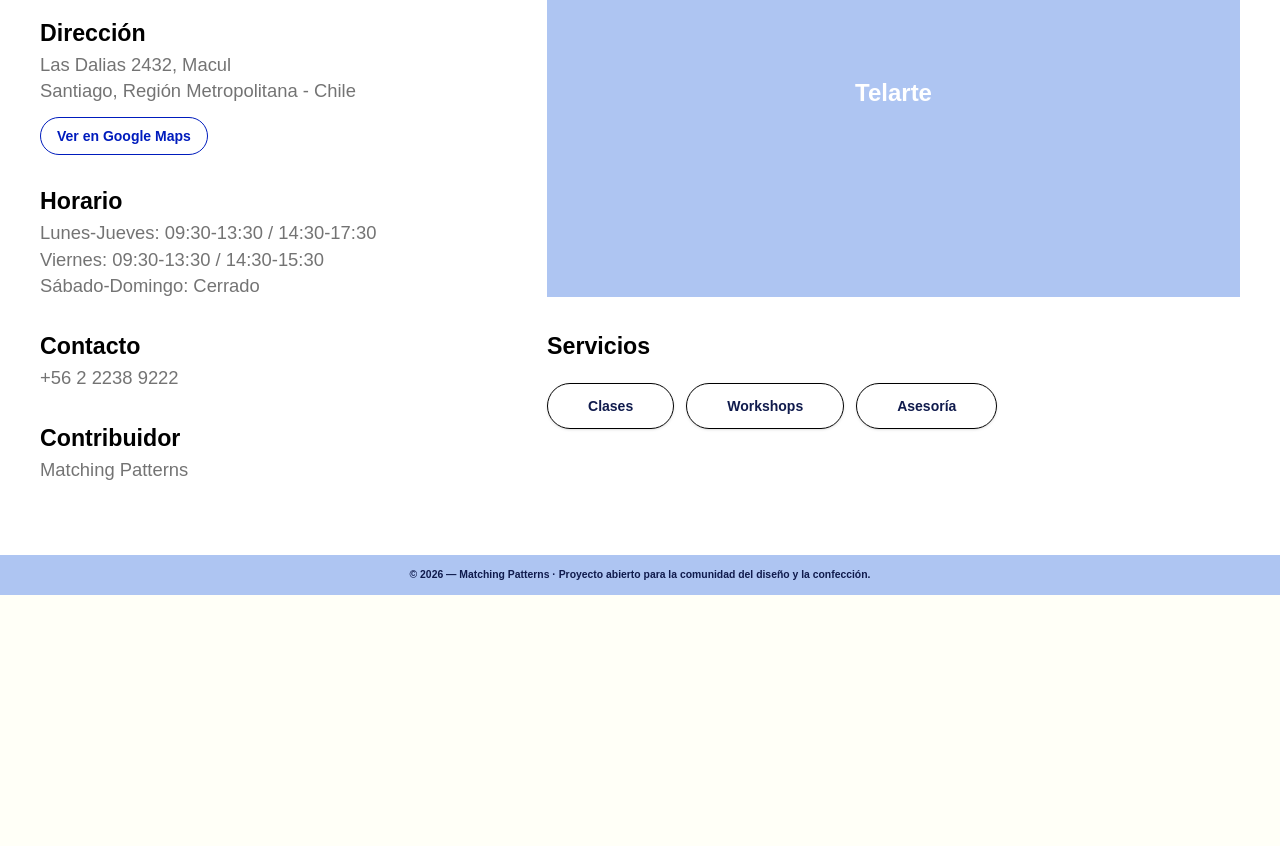
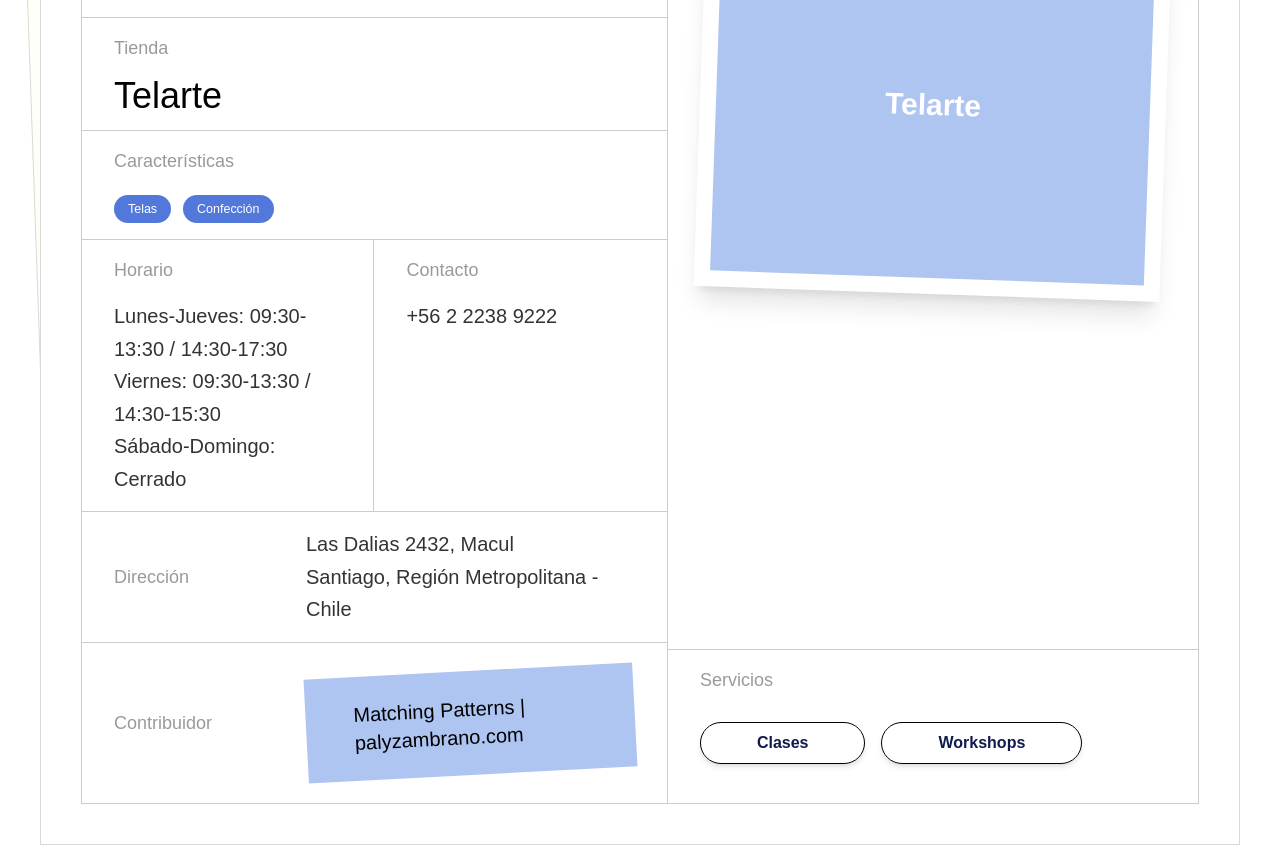
Before and after one commit to PalyZambrano/matching-patterns, a SvelteKit app: page /stores/1 in a window 1280 px wide. Shown: the part 240-1086 px from the top of the page. Before the commit the page ends 835 px from the top, so only its background shows below. Built offline with nearby package versions, Linux system fonts and the light colour scheme.

Commit message:
fix:detailpage

```diff
--- a/src/lib/components/molecules/SectionHeading.svelte
+++ b/src/lib/components/molecules/SectionHeading.svelte
@@ -8,9 +8,9 @@
 </script>
 
 <div class:max-w-2xl={!centered} class:mx-auto={centered} class:text-center={centered}>
-	{#if eyebrow}<p class="mb-3 text-xs font-bold text-brand uppercase">{eyebrow}</p>{/if}
+	{#if eyebrow}<p class="mb-3 text-xs font-bold text-brand-soft    uppercase">{eyebrow}</p>{/if}
 	<h2 class="m-0 text-[clamp(1.9rem,3vw,2.5rem)] leading-tight font-black text-black">{title}</h2>
-	{#if description}<p class="mt-2 mb-0 max-w-xl text-[0.95rem] leading-relaxed text-ink/65">
+	{#if description}<p class="mt-2 mb-0  max-w-xl text-[0.95rem] leading-relaxed text-ink/65">
 			{description}
 		</p>{/if}
 </div>
--- a/src/lib/components/organisms/CitiesSection.svelte
+++ b/src/lib/components/organisms/CitiesSection.svelte
@@ -12,7 +12,6 @@
 			centered
 			eyebrow="La comunidad se cose localmente"
 			title="Explora por ciudad"
-			description="Descubre las tiendas y recursos que tienes más cerca."
 		/>
 		<div class="mt-12"><CityGrid {cities} /></div>
 	</div>
--- a/src/lib/components/organisms/CreatorSelectionSection.svelte
+++ b/src/lib/components/organisms/CreatorSelectionSection.svelte
@@ -37,7 +37,7 @@
 </script>
 
 <section id="recursos" class="overflow-hidden bg-brand-pale px-5 py-14 md:px-10 md:py-20">
-	<div class="relative mx-auto flex min-h-[430px] max-w-7xl flex-col items-center justify-center">
+	<div class="relative mx-auto flex min-h-[480px] max-w-7xl flex-col items-center justify-center">
 		{#each features as feature}
 			<div
 				class="absolute hidden w-36 border-t border-brand-soft/50 md:block {feature.lineClass}"
--- a/src/lib/data/home.ts
+++ b/src/lib/data/home.ts
@@ -9,6 +9,7 @@
 		city: 'Alicante',
 		address: 'Carrer Pintor Aparicio, 29',
 		tags: ['Tapicería', 'Venta por mayor'],
+		materials: ['Denim', 'Cotton'],
 		studentDiscount: true,
 		category: 'telas',
 		img: '/test-image.png'
@@ -21,6 +22,7 @@
 		city: 'Barcelona',
 		address: 'Passeig de Gràcia, 42',
 		tags: ['Lino', 'Seda'],
+		materials: ['Velvet', 'Cotton'],
 		studentDiscount: false,
 		category: 'telas',
 		img: '/test-image.png'
@@ -33,6 +35,7 @@
 		city: 'Bilbao',
 		address: 'Calle Licenciado Poza, 14',
 		tags: ['Botones', 'Cremalleras'],
+		materials: ['Denim'],
 		studentDiscount: true,
 		category: 'telas',
 		img: '/test-image.png'
@@ -45,6 +48,7 @@
 		city: 'Valencia',
 		address: 'Polígono Industrial Vara de Quart',
 		tags: ['Serigrafía', 'DTF'],
+		materials: ['Velvet'],
 		studentDiscount: false,
 		category: 'estampados',
 		img: '/test-image.png'
--- a/src/lib/types.ts
+++ b/src/lib/types.ts
@@ -6,6 +6,7 @@
 	city: string;
 	address: string;
 	tags: string[];
+	materials?: string[];
 	studentDiscount: boolean | null;
 	category: 'telas' | 'merceria' | 'estampados';
 	img?: string | null;
@@ -33,4 +34,5 @@
 export interface Contributor {
 	name: string;
 	url?: string | null;
+	urlLabel?: string | null;
 }
--- a/src/routes/stores/+server.ts
+++ b/src/routes/stores/+server.ts
@@ -29,7 +29,8 @@
 		],
 		contributor: {
 			name: 'Matching Patterns',
-			url: null
+			url: 'https://palyzambrano.com',
+			urlLabel: 'palyzambrano.com'
 		}
 	},
 	{
@@ -50,7 +51,8 @@
 		hours: ['Lunes-Viernes: 09:30-16:00', 'Sábado: 09:30-14:00', 'Domingo: Cerrado'],
 		contributor: {
 			name: 'Matching Patterns',
-			url: null
+			url: null,
+			urlLabel: null
 		}
 	},
 	{
@@ -71,7 +73,8 @@
 		hours: ['Lunes-Viernes: 10:00-19:00', 'Sábado: 10:00-14:00', 'Domingo: Cerrado'],
 		contributor: {
 			name: 'Matching Patterns',
-			url: null
+			url: null,
+			urlLabel: null
 		}
 	},
 	{
@@ -92,7 +95,8 @@
 		hours: ['Lunes-Jueves: 09:00-17:00', 'Viernes: 09:00-15:30', 'Sábado-Domingo: Cerrado'],
 		contributor: {
 			name: 'Matching Patterns',
-			url: null
+			url: 'https://palyzambrano.com',
+			urlLabel: 'palyzambrano.com'
 		}
 	},
 	{
@@ -113,7 +117,8 @@
 		hours: ['Lunes-Viernes: 10:30-20:00', 'Sábado: 10:30-17:30', 'Domingo: Cerrado'],
 		contributor: {
 			name: 'Matching Patterns',
-			url: null
+			url: null,
+			urlLabel: null
 		}
 	},
 
@@ -139,7 +144,8 @@
 		hours: ['Lunes-Jueves: 09:30-16:30', 'Viernes: 09:30-14:30'],
 		contributor: {
 			name: 'Matching Patterns',
-			url: null
+			url: null,
+			urlLabel: null
 		}
 	},
 	{
@@ -160,7 +166,8 @@
 		hours: [],
 		contributor: {
 			name: 'Matching Patterns',
-			url: null
+			url: null,
+			urlLabel: null
 		}
 	},
 	{
@@ -181,7 +188,8 @@
 		hours: ['Lunes-Viernes: 10:00-18:30'],
 		contributor: {
 			name: 'Matching Patterns',
-			url: null
+			url: null,
+			urlLabel: null
 		}
 	},
 	{
@@ -202,7 +210,8 @@
 		hours: ['Lunes-Viernes: 09:00-16:00'],
 		contributor: {
 			name: 'Matching Patterns',
-			url: null
+			url: null,
+			urlLabel: null
 		}
 	},
 	{
@@ -223,7 +232,8 @@
 		hours: [],
 		contributor: {
 			name: 'Matching Patterns',
-			url: null
+			url: null,
+			urlLabel: null
 		}
 	},
 
@@ -249,7 +259,8 @@
 		hours: ['Lunes-Sábado: 10:00-14:00 / 16:30-20:00', 'Domingo: Cerrado'],
 		contributor: {
 			name: 'Matching Patterns',
-			url: null
+			url: null,
+			urlLabel: null
 		}
 	},
 	{
@@ -270,7 +281,8 @@
 		hours: ['Lunes-Viernes: 09:30-13:30 / 17:30-20:30', 'Sábado: 09:30-13:30', 'Domingo: Cerrado'],
 		contributor: {
 			name: 'Matching Patterns',
-			url: null
+			url: null,
+			urlLabel: null
 		}
 	},
 	{
@@ -291,7 +303,8 @@
 		hours: ['Lunes-Jueves: 09:00-13:30 / 16:30-20:00', 'Viernes: 09:00-13:30'],
 		contributor: {
 			name: 'Matching Patterns',
-			url: null
+			url: null,
+			urlLabel: null
 		}
 	},
 	{
@@ -312,7 +325,8 @@
 		hours: ['Lunes-Sábado: 10:00-13:30', 'Domingo: Cerrado'],
 		contributor: {
 			name: 'Matching Patterns',
-			url: null
+			url: null,
+			urlLabel: null
 		}
 	},
 	{
@@ -333,7 +347,8 @@
 		hours: [],
 		contributor: {
 			name: 'Matching Patterns',
-			url: null
+			url: null,
+			urlLabel: null
 		}
 	},
 
@@ -359,7 +374,8 @@
 		hours: ['Lunes-Viernes: 10:15-14:00 / 16:30-20:00', 'Sábado: 10:15-14:00'],
 		contributor: {
 			name: 'Matching Patterns',
-			url: null
+			url: null,
+			urlLabel: null
 		}
 	},
 	{
@@ -380,7 +396,8 @@
 		hours: ['Lunes-Sábado: 10:00-14:00 / 16:30-20:00', 'Domingo: Cerrado'],
 		contributor: {
 			name: 'Matching Patterns',
-			url: null
+			url: null,
+			urlLabel: null
 		}
 	},
 	{
@@ -401,7 +418,8 @@
 		hours: [],
 		contributor: {
 			name: 'Matching Patterns',
-			url: null
+			url: null,
+			urlLabel: null
 		}
 	},
 	{
@@ -422,7 +440,8 @@
 		hours: [],
 		contributor: {
 			name: 'Matching Patterns',
-			url: null
+			url: null,
+			urlLabel: null
 		}
 	},
 	{
@@ -443,7 +462,8 @@
 		hours: ['Lunes-Viernes: 10:00-14:00 / 17:00-20:00', 'Sábado: 10:00-14:00', 'Domingo: Cerrado'],
 		contributor: {
 			name: 'Matching Patterns',
-			url: null
+			url: null,
+			urlLabel: null
 		}
 	},
 
@@ -469,7 +489,8 @@
 		hours: ['Lunes-Viernes: 10:00-14:00 / 16:00-20:00'],
 		contributor: {
 			name: 'Matching Patterns',
-			url: null
+			url: null,
+			urlLabel: null
 		}
 	},
 	{
@@ -490,7 +511,8 @@
 		hours: [],
 		contributor: {
 			name: 'Matching Patterns',
-			url: null
+			url: null,
+			urlLabel: null
 		}
 	},
 	{
@@ -511,7 +533,8 @@
 		hours: ['Lunes-Sábado: 10:00-20:00', 'Domingo: Cerrado'],
 		contributor: {
 			name: 'Matching Patterns',
-			url: null
+			url: null,
+			urlLabel: null
 		}
 	},
 	{
@@ -532,7 +555,8 @@
 		hours: ['Lunes-Viernes: 10:00-14:00 / 16:00-20:00', 'Sábado: 10:00-14:00'],
 		contributor: {
 			name: 'Matching Patterns',
-			url: null
+			url: null,
+			urlLabel: null
 		}
 	},
 	{
@@ -553,7 +577,8 @@
 		hours: [],
 		contributor: {
 			name: 'Matching Patterns',
-			url: null
+			url: null,
+			urlLabel: null
 		}
 	},
 
@@ -579,7 +604,8 @@
 		hours: ['Lunes-Viernes: 09:00-18:00', 'Sábado: 09:00-13:00', 'Domingo: Cerrado'],
 		contributor: {
 			name: 'Matching Patterns',
-			url: null
+			url: null,
+			urlLabel: null
 		}
 	},
 	{
@@ -600,7 +626,8 @@
 		hours: ['Lunes-Viernes: 09:00-18:00', 'Sábado: 09:00-13:00'],
 		contributor: {
 			name: 'Matching Patterns',
-			url: null
+			url: null,
+			urlLabel: null
 		}
 	},
 	{
@@ -621,7 +648,8 @@
 		hours: ['Lunes-Viernes: 09:00-18:00', 'Sábado: 09:00-13:00'],
 		contributor: {
 			name: 'Matching Patterns',
-			url: null
+			url: null,
+			urlLabel: null
 		}
 	},
 	{
@@ -642,7 +670,8 @@
 		hours: ['Lunes-Viernes: 10:00-18:00'],
 		contributor: {
 			name: 'Matching Patterns',
-			url: null
+			url: null,
+			urlLabel: null
 		}
 	},
 	{
@@ -663,7 +692,8 @@
 		hours: ['Lunes-Viernes: 09:30-17:30'],
 		contributor: {
 			name: 'Matching Patterns',
-			url: null
+			url: null,
+			urlLabel: null
 		}
 	},
 
@@ -689,7 +719,8 @@
 		hours: ['Lunes-Viernes: 10:00-18:00', 'Sábado: 10:00-13:00'],
 		contributor: {
 			name: 'Matching Patterns',
-			url: null
+			url: null,
+			urlLabel: null
 		}
 	},
 	{
@@ -710,7 +741,8 @@
 		hours: ['Lunes-Viernes: 10:00-18:00', 'Sábado: 10:00-15:00'],
 		contributor: {
 			name: 'Matching Patterns',
-			url: null
+			url: null,
+			urlLabel: null
 		}
 	},
 	{
@@ -731,7 +763,8 @@
 		hours: ['Lunes-Viernes: 09:00-19:00', 'Sábado: 10:00-14:00'],
 		contributor: {
 			name: 'Matching Patterns',
-			url: null
+			url: null,
+			urlLabel: null
 		}
 	},
 	{
@@ -752,7 +785,8 @@
 		hours: ['Lunes-Viernes: 10:30-18:30', 'Sábado: 10:00-15:00'],
 		contributor: {
 			name: 'Matching Patterns',
-			url: null
+			url: null,
+			urlLabel: null
 		}
 	},
 	{
@@ -773,7 +807,8 @@
 		hours: ['Lunes-Viernes: 11:00-18:00'],
 		contributor: {
 			name: 'Matching Patterns',
-			url: null
+			url: null,
+			urlLabel: null
 		}
 	},
 
@@ -799,7 +834,8 @@
 		hours: ['Lunes-Viernes: 09:00-19:30', 'Sábado: 09:00-13:00 / 15:30-19:30'],
 		contributor: {
 			name: 'Matching Patterns',
-			url: null
+			url: null,
+			urlLabel: null
 		}
 	},
 	{
@@ -820,7 +856,8 @@
 		hours: [],
 		contributor: {
 			name: 'Matching Patterns',
-			url: null
+			url: null,
+			urlLabel: null
 		}
 	},
 	{
@@ -841,7 +878,8 @@
 		hours: [],
 		contributor: {
 			name: 'Matching Patterns',
-			url: null
+			url: null,
+			urlLabel: null
 		}
 	},
 	{
@@ -862,7 +900,8 @@
 		hours: ['Lunes-Sábado: 09:30-13:00 / 16:00-20:00'],
 		contributor: {
 			name: 'Matching Patterns',
-			url: null
+			url: null,
+			urlLabel: null
 		}
 	},
 	{
@@ -883,7 +922,8 @@
 		hours: ['Lunes-Sábado: 10:00-13:00 / 16:30-19:00'],
 		contributor: {
 			name: 'Matching Patterns',
-			url: null
+			url: null,
+			urlLabel: null
 		}
 	},
 
@@ -909,7 +949,8 @@
 		hours: [],
 		contributor: {
 			name: 'Matching Patterns',
-			url: null
+			url: null,
+			urlLabel: null
 		}
 	},
 	{
@@ -935,7 +976,8 @@
 		],
 		contributor: {
 			name: 'Matching Patterns',
-			url: null
+			url: null,
+			urlLabel: null
 		}
 	},
 	{
@@ -956,7 +998,8 @@
 		hours: [],
 		contributor: {
 			name: 'Matching Patterns',
-			url: null
+			url: null,
+			urlLabel: null
 		}
 	},
 	{
@@ -977,7 +1020,8 @@
 		hours: ['Lunes-Viernes: 09:30-18:00', 'Sábado: 11:00-17:00'],
 		contributor: {
 			name: 'Matching Patterns',
-			url: null
+			url: null,
+			urlLabel: null
 		}
 	},
 	{
@@ -998,7 +1042,8 @@
 		hours: ['Lunes: 12:00-19:00', 'Martes-Viernes: 10:00-19:00', 'Sábado: 10:00-17:00'],
 		contributor: {
 			name: 'Matching Patterns',
-			url: null
+			url: null,
+			urlLabel: null
 		}
 	},
 
@@ -1024,7 +1069,8 @@
 		hours: ['Lunes-Viernes: 09:30-18:00', 'Sábado: 09:30-16:00', 'Domingo: Cerrado'],
 		contributor: {
 			name: 'Matching Patterns',
-			url: null
+			url: null,
+			urlLabel: null
 		}
 	},
 	{
@@ -1045,7 +1091,8 @@
 		hours: ['Lunes-Viernes: 09:00-17:00', 'Sábado: 10:00-17:00'],
 		contributor: {
 			name: 'Matching Patterns',
-			url: null
+			url: null,
+			urlLabel: null
 		}
 	},
 	{
@@ -1066,7 +1113,8 @@
 		hours: ['Lunes-Sábado: 10:00-18:30'],
 		contributor: {
 			name: 'Matching Patterns',
-			url: null
+			url: null,
+			urlLabel: null
 		}
 	},
 	{
@@ -1087,7 +1135,8 @@
 		hours: ['Lunes-Sábado: 07:00-18:00'],
 		contributor: {
 			name: 'Matching Patterns',
-			url: null
+			url: null,
+			urlLabel: null
 		}
 	},
 	{
@@ -1108,7 +1157,8 @@
 		hours: [],
 		contributor: {
 			name: 'Matching Patterns',
-			url: null
+			url: null,
+			urlLabel: null
 		}
 	}
 ];
--- a/src/routes/stores/[id]/+page.svelte
+++ b/src/routes/stores/[id]/+page.svelte
@@ -5,7 +5,10 @@
 	import type { PageData } from './$types';
 
 	let { data }: { data: PageData } = $props();
-	const services = ['Clases', 'Workshops', 'Asesoría'];
+
+	const services = ['Clases', 'Workshops'];
+
+	let displayName = $derived(data.store.name.replace(' Tejidos', ''));
 	let addressQuery = $derived(
 		`${data.store.name}, ${data.store.address}, ${data.store.city}, ${data.store.province}, ${data.store.country}`
 	);
@@ -13,131 +16,150 @@
 		data.store.mapUrl ??
 			`https://www.google.com/maps/search/?api=1&query=${encodeURIComponent(addressQuery)}`
 	);
-	let hasContact = $derived(Boolean(data.store.phone || data.store.email));
-	let hasOnlineLinks = $derived(Boolean(data.store.website || data.store.socials?.length));
+	let hasPhoto = $derived(Boolean(data.store.img && data.store.img !== '/test-image.png'));
+	let contactLines = $derived([data.store.phone, data.store.email].filter(Boolean));
+	let contributorText = $derived(
+		data.store.contributor?.urlLabel
+			? `${data.store.contributor.name}  |  ${data.store.contributor.urlLabel}`
+			: data.store.contributor?.name
+	);
 </script>
 
-<svelte:head><title>{data.store.name} — Matching Patterns</title></svelte:head>
+<svelte:head><title>{data.store.name} - Matching Patterns</title></svelte:head>
 
 <Header variant="light" />
 
-<main
-	class="mx-auto grid min-h-[calc(100vh-108px)] max-w-[1440px] grid-cols-1 gap-10 bg-white px-5 pt-12 pb-18 md:px-10 md:pt-16 lg:grid-cols-[0.78fr_1.22fr] lg:gap-16"
+<main class="relative overflow-hidden bg-white px-5 py-14 md:px-10 md:py-20">
+	<div
+		class="pointer-events-none absolute top-28 left-10 hidden h-[78%] w-[86%] -rotate-2 border border-black/15 bg-paper md:block"
+	></div>
+
+	<section
+		class="relative mx-auto max-w-[1440px] border border-black/15 bg-white p-5 md:p-8 lg:p-10"
 	>
-	<section class="max-w-md pt-2">
-		<h1 class="m-0 text-[clamp(2rem,4vw,3rem)] leading-[0.95] font-black text-black">
-			{data.store.name.replace(' Tejidos', '')}
-		</h1>
-		<div class="mt-3 flex flex-wrap gap-2.5">
-			{#each data.store.tags as tag}<Tag label={tag} />{/each}
-			<Tag label="Fiesta" />
+		<div class="grid border border-black/20 lg:grid-cols-[1.05fr_0.95fr]">
+			<div class="border-black/20 lg:border-r">
+				<div class="border-b border-black/20 px-5 py-6 md:px-8">
+					<h1 class="m-0 text-xl leading-tight font-black text-black md:text-2xl">FICHA TÉCNICA</h1>
 				</div>
 
-		<div class="mt-11 space-y-8 text-black">
-			<section>
-				<h2 class="m-0 text-[1.45rem] leading-tight font-black">Dirección</h2>
-				<p class="mt-1 mb-3 text-[1.15rem] leading-[1.45] text-black/55">
-					{data.store.address}<br />{data.store.city}, {data.store.province} - {data.store.country}
+				<div class="border-b border-black/20 px-5 py-8 md:px-8 md:py-4">
+					<p class="m-0 text-lg text-black/40">Tienda</p>
+					<h2 class="mt-4 mb-0 text-4xl leading-none font-light  text-black">
+						{displayName}
+					</h2>
+				</div>
+
+				<div class="border-b border-black/20 px-5 py-4 md:px-8">
+					<h3 class="m-0 text-lg text-black/40">Características</h3>
+					<div class="mt-5 flex flex-wrap gap-3">
+						{#each data.store.tags.slice(0, 3) as tag}
+							<Tag label={tag} />
+						{/each}
+					</div>
+				</div>
+
+				<div class="grid border-b border-black/20 md:grid-cols-2">
+					<div class="border-black/20 px-5 py-4 md:border-r md:px-8">
+						<h3 class="m-0 text-lg text-black/40">Horario</h3>
+						{#if data.store.hours?.length}
+							<p class="mt-4 mb-0 text-xl leading-relaxed whitespace-pre-line text-black/80">
+								{data.store.hours.join('\n')}
 							</p>
+						{:else}
+							<p class="mt-4 mb-0 text-xl leading-relaxed text-black/80">Horario por confirmar.</p>
+						{/if}
+					</div>
+					<div class="border-t border-black/20 px-5 py-4 md:border-t-0 md:px-8">
+						<h3 class="m-0 text-lg text-black/40">Contacto</h3>
+						{#if contactLines.length}
+							<p class="mt-4 mb-0 text-xl leading-relaxed text-black/80">
+								{#if data.store.phone}{data.store.phone}{/if}
+								{#if data.store.phone && data.store.email}<br />{/if}
+								{#if data.store.email}
+									<a
+										href={`mailto:${data.store.email}`}
+										class="text-black/80 no-underline hover:text-brand"
+									>
+										{data.store.email}
+									</a>
+								{/if}
+							</p>
+						{:else}
+							<p class="mt-4 mb-0 text-xl leading-relaxed text-black/80">Contacto por confirmar.</p>
+						{/if}
+					</div>
+				</div>
+
+				<div class="grid items-center border-b border-black/20 px-5 py-4 md:grid-cols-[12rem_1fr] md:px-8">
+					<h3 class="m-0 text-lg text-black/40">Dirección</h3>
 					<a
 						href={mapsUrl}
 						target="_blank"
 						rel="noreferrer"
-					class="inline-flex rounded-full border border-brand px-4 py-2 text-sm font-bold text-brand no-underline transition-colors hover:bg-brand hover:text-white"
+						class="mt-4 text-xl leading-relaxed text-black/80 no-underline hover:text-brand md:mt-0"
 					>
-					Ver en Google Maps
+						{data.store.address}<br />{data.store.city}, {data.store.province} - {data.store.country}
 					</a>
-			</section>
-			<section>
-				<h2 class="m-0 text-[1.45rem] leading-tight font-black">Horario</h2>
-				{#if data.store.hours?.length}
-					<p class="mt-1 mb-0 text-[1.15rem] leading-[1.45] whitespace-pre-line text-black/55">
-						{data.store.hours.join('\n')}
-					</p>
-				{:else}
-					<p class="mt-1 mb-0 text-[1.15rem] leading-[1.45] text-black/45">
-						Horario por confirmar.
-					</p>
-				{/if}
-			</section>
-			{#if hasContact}
-				<section>
-					<h2 class="m-0 text-[1.45rem] leading-tight font-black">Contacto</h2>
-					<p class="mt-1 mb-0 text-[1.15rem] leading-[1.45] text-black/55">
-						{#if data.store.phone}{data.store.phone}{/if}
-						{#if data.store.phone && data.store.email}<br />{/if}
-						{#if data.store.email}<a
-								href={`mailto:${data.store.email}`}
-								class="text-black/55 no-underline hover:text-brand">{data.store.email}</a
-							>{/if}
-					</p>
-				</section>
-			{/if}
-			{#if hasOnlineLinks}
-				<section>
-					<h2 class="m-0 text-[1.45rem] leading-tight font-black">Web y redes</h2>
-					<div class="mt-3 flex flex-wrap gap-2.5">
-						{#if data.store.website}
-							<a
-								href={data.store.website}
-								target="_blank"
-								rel="noreferrer"
-								class="rounded-full bg-brand px-4 py-2 text-sm font-bold text-white no-underline"
-								>Página web</a
-							>
-						{/if}
-						{#each data.store.socials ?? [] as social}
-							<a
-								href={social.url}
-								target="_blank"
-								rel="noreferrer"
-								class="rounded-full border border-brand px-4 py-2 text-sm font-bold text-brand no-underline hover:bg-brand hover:text-white"
-								>{social.label}</a
-							>
-						{/each}
 				</div>
-				</section>
-			{/if}
-			{#if data.store.contributor}
-				<section>
-					<h2 class="m-0 text-[1.45rem] leading-tight font-black">Contribuidor</h2>
-					<p class="mt-1 mb-0 text-[1.15rem] leading-[1.45] text-black/55">
+
+				<div class="grid min-h-40 items-center px-5 py-4 md:grid-cols-[12rem_1fr] md:px-8">
+					<h3 class="m-0 text-lg text-black/40">Contribuidor</h3>
+					{#if data.store.contributor && contributorText}
 						{#if data.store.contributor.url}
 							<a
 								href={data.store.contributor.url}
 								target="_blank"
 								rel="noreferrer"
-								class="text-black/55 no-underline hover:text-brand"
+								class="mt-5 inline-block w-fit -rotate-3 bg-brand-soft px-12 py-6 text-xl text-black no-underline hover:bg-brand hover:text-white md:mt-0"
 							>
-								{data.store.contributor.name}
+								{contributorText}
 							</a>
 						{:else}
-							{data.store.contributor.name}
+							<p class="mt-5 mb-0 inline-block w-fit -rotate-3 bg-brand-soft px-12 py-6 text-xl text-black md:mt-0">
+								{contributorText}
+							</p>
 						{/if}
-					</p>
-				</section>
+					{:else}
+						<p class="mt-5 mb-0 text-xl text-black/45 md:mt-0">Sin contribuidor asignado.</p>
 					{/if}
 				</div>
-	</section>
+			</div>
 
-	<section class="pt-2">
-		{#if data.store.img && data.store.img !== '/test-image.png'}
+			<div class="relative grid border-t border-black/20 lg:border-t-0">
+				<div class="min-h-[30rem] border-b border-black/20 px-5 py-10 md:px-8 lg:min-h-[43rem]">
+					<div class="relative mx-auto w-full max-w-[43rem] rotate-2 bg-white p-4 shadow-xl lg:-mt-16">
+						<span
+							class="absolute -top-16 right-[20%] z-10 h-28 w-20 rotate-12 bg-[#5278dc] [mask-image:url('/svg/gancho.svg')] [mask-size:contain] [mask-position:center] [mask-repeat:no-repeat]"
+							aria-hidden="true"
+						></span>
+						{#if hasPhoto}
 							<img
 								src={data.store.img}
 								alt={`Foto de ${data.store.name}`}
-				class="aspect-[1.7] w-full object-cover"
+								class="aspect-[1.25] w-full object-cover"
 							/>
 						{:else}
-			<div class="flex aspect-[1.7] w-full items-center justify-center bg-brand-soft px-8 text-center">
-				<p class="m-0 max-w-lg text-2xl leading-tight font-black text-white">{data.store.name}</p>
+							<div class="flex aspect-[1.25] w-full items-center justify-center bg-brand-soft px-8 text-center">
+								<p class="m-0 max-w-lg text-3xl leading-tight font-black text-white">
+									{data.store.name}
+								</p>
 							</div>
 						{/if}
-		<h2 class="mt-8 mb-5 text-[1.45rem] font-black text-black">Servicios</h2>
-		<div class="flex flex-wrap gap-3">
-			{#each services as service}<span
-					class="rounded-full border border-black px-8 py-3 text-sm font-bold shadow-sm md:px-10"
-					>{service}</span
-				>{/each}
+					</div>
+				</div>
+
+				<div class="px-5 py-4 md:px-8">
+					<h3 class="m-0 text-lg text-black/40">Servicios</h3>
+					<div class="mt-7 flex flex-wrap gap-4">
+						{#each services as service}
+							<span class="rounded-full border border-black px-14 py-2 text-base font-black shadow-md">
+								{service}
+							</span>
+						{/each}
+					</div>
+				</div>
+			</div>
 		</div>
 	</section>
 </main>
```
Also changed, not shown: src/lib/components/organisms/FeaturedStoresSection.svelte (+17 -3 lines). Lines whose indentation alone changed are shown as unchanged.
